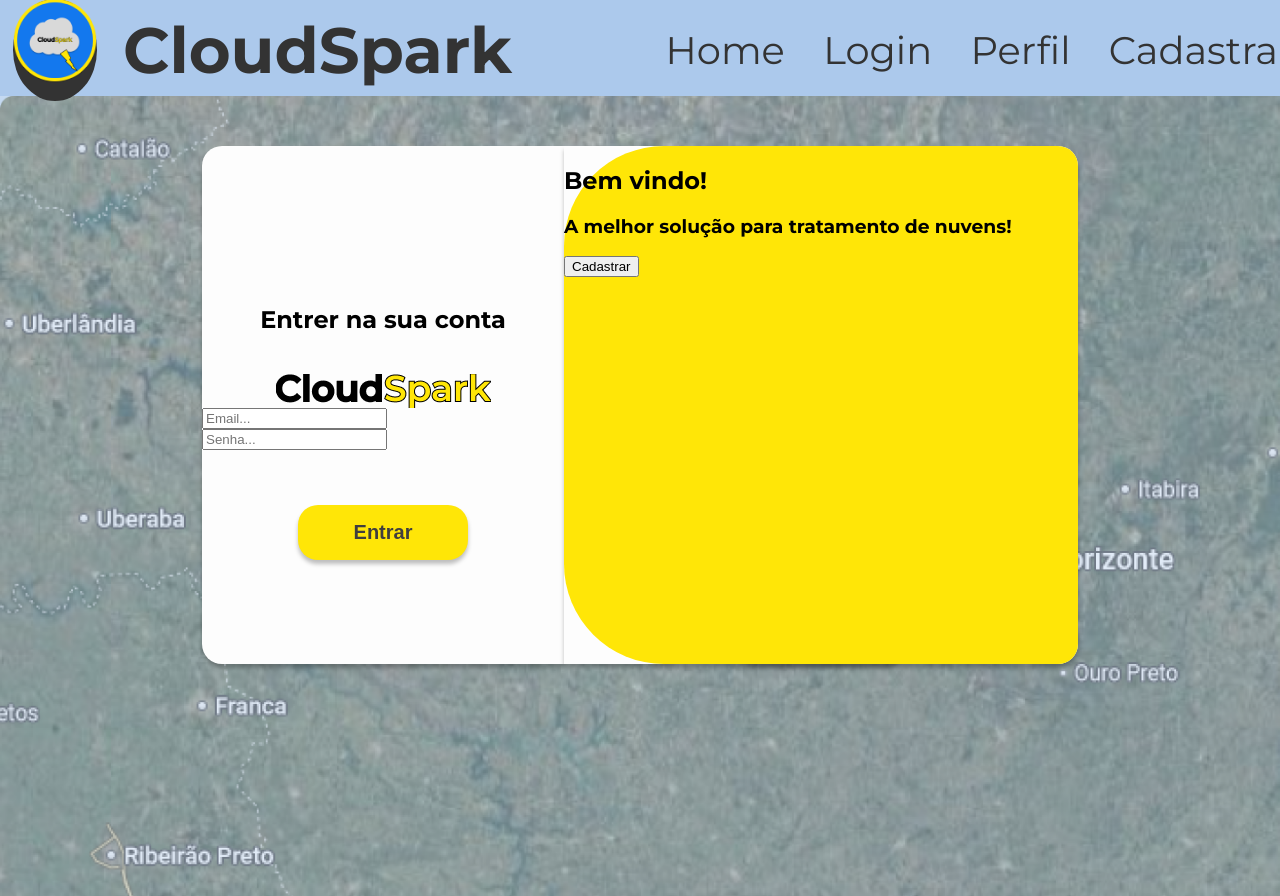
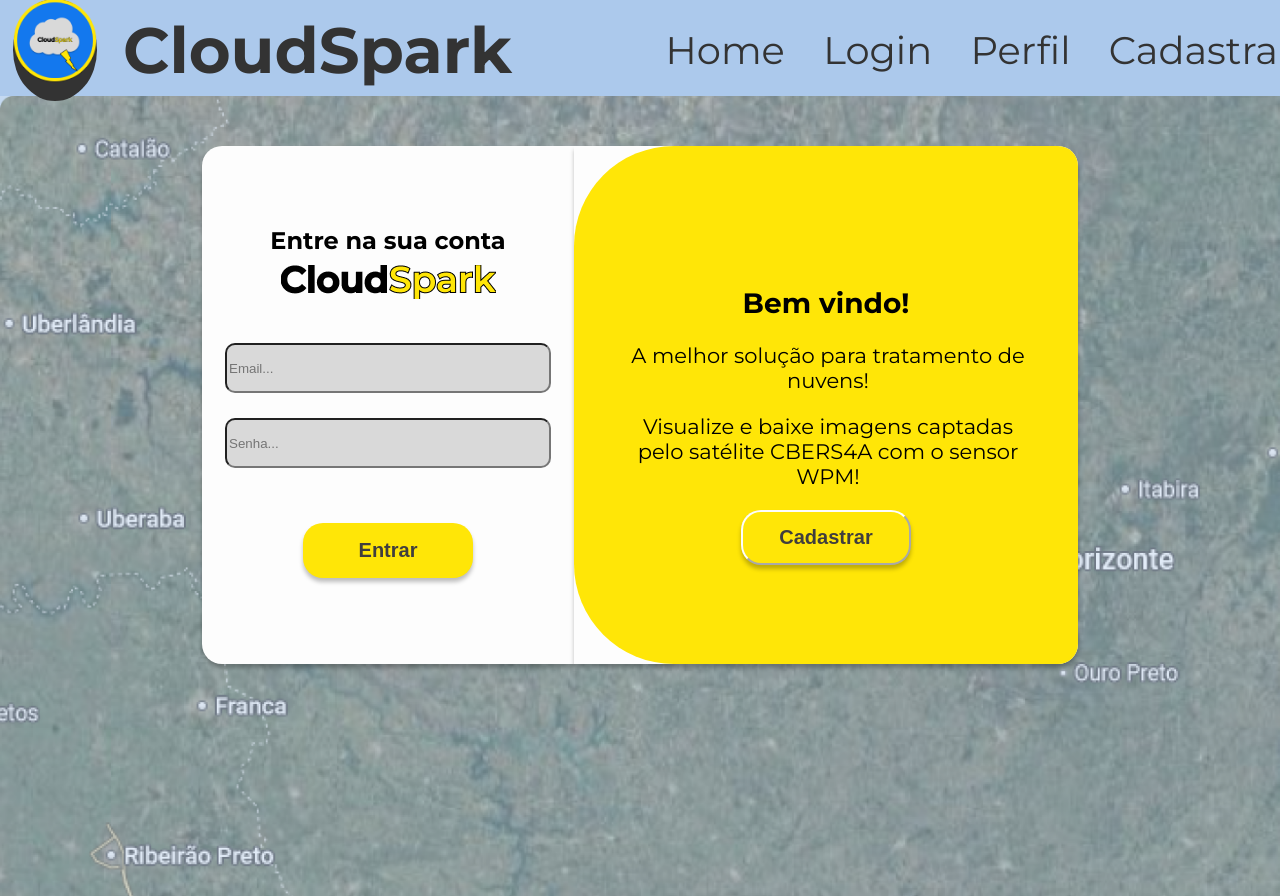
Before and after one commit to CloudSparkTeam/cloudSpark-web, a React (Create React App) app: page /login in a window 1280 px wide. Shown: the top 896 px of the page. Built offline with nearby package versions, Linux system fonts and the light colour scheme.

Commit message:
feat: finalizada nova tela de login

```diff
--- a/src/Pages/NovoLogin/NovoLogin.css
+++ b/src/Pages/NovoLogin/NovoLogin.css
@@ -20,7 +20,7 @@
     height: 480px; /*nao esta sendo aplicado*/
     /* width: 100vw; */
     display: grid;
-    grid-template-columns: 362px 514px;
+    grid-template-columns: 372px 504px;
     justify-content: center;
     align-self: center;
     /* align-items: center;
@@ -92,6 +92,11 @@
     margin-top: 40px;
 }
 
+.posicionarbcadastrar {
+    margin-bottom: 30px;
+
+}
+
 .botao-cadastrar:hover {
     box-shadow: 0px 8px 8px rgba(0, 0, 0, 0.25);
 }
@@ -99,11 +104,12 @@
 .input-cadastro {
     height: 50px;
     width: 400px;
-    border-radius: 15px;
+    border-radius: 10px;
     color: black;
     font-size: 24;              /*nao esta sendo aplicado*/
     font-weight: medium;    /*nao esta sendo aplicado*/
     margin-top: 25px;
+    background-color: #D9D9D9;;
 }
 
 
@@ -117,7 +123,11 @@
 }
 
 .palavra-logo {
-    margin-top: 20px;
+    margin-top: -10px;
+}
+
+#palavra-logo-esquerdo {
+    margin-top: 10px;
 }
 
 .texto-logo {
@@ -140,6 +150,8 @@
     border-bottom-left-radius: 20px;
     border-bottom-right-radius: 100px;
     opacity: 0;
+    pointer-events: none;
+    transition: opacity 0.5s ease, transform 0.5s ease;
 }
 
 .clique-direito {
@@ -154,12 +166,123 @@
     border-bottom-left-radius: 100px;
     border-bottom-right-radius: 20px;
     opacity: 0;
+    pointer-events: none;
+    transition: opacity 0.5s ease, transform 0.5s ease;
 }
 
 .clique-esquerdo.ativo{
     opacity: 1;
+    pointer-events: auto;
 }
 
 .clique-direito.ativo {
     opacity: 1;
+    pointer-events: auto;
 }
+
+.texto2-cliquedireito {
+    text-align: center;
+    justify-content: center;
+    font-size: 18px;
+    width: 400px;
+    margin-left: 54px;
+}
+
+.texto2-cliquedireito h3 {
+    font-weight: 500;
+}
+
+.titulo-cliquedireito {
+    text-align: center;
+    font-size: 28px;
+    margin-top: 140px;
+
+}
+
+.texto2-cliqueesquerdo {
+    text-align: center;
+    font-size: 18px;
+}
+
+.texto2-cliqueesquerdo h3 {
+    font-weight: 500;
+}
+
+.titulo-cliqueesquerdo {
+    text-align: center;
+    font-size: 28px;
+    margin-top: 140px;
+}
+
+.botaodireitocadastrar button {
+    height: 55px;
+    width: 170px;
+    border-radius: 20px;
+    color: #403E3E;
+    background-color: #FFE607;
+    font-size: 20px;
+    font-weight: bold;
+    border-color: #FDFDFD;
+    box-shadow: 0px 4px 4px rgba(0, 0, 0, 0.25);
+    transition: box-shadow 0.3 ease;
+}
+.botaodireitocadastrar {
+    align-items: center;
+    justify-content: center;
+    display: flex;
+}
+
+.botaoesquerdoentrar button {
+    height: 55px;
+    width: 170px;
+    border-radius: 20px;
+    color: #403E3E;
+    background-color: #FFE607;
+    font-size: 20px;
+    font-weight: bold;
+    border-color: #FDFDFD;
+    box-shadow: 0px 4px 4px rgba(0, 0, 0, 0.25);
+    transition: box-shadow 0.3 ease;
+
+}
+
+.botaoesquerdoentrar {
+    align-items: center;
+    justify-content: center;
+    display: flex;
+    flex-direction: column;
+    margin-top: 75px;
+}
+
+.botaoconvidado{
+    padding: 20px;
+}
+
+#bconvidado {
+    font-size: 14px;
+    width: 180px;
+}
+
+.bloco-inputs-novo {
+    display: flex;
+    flex-direction: column;
+    justify-content: center;
+    margin-top: 15px;
+
+}
+
+.inputs-entrar-novo {
+    height: 50px;
+    width: 326px;
+    border-radius: 10px;
+    background-color: #D9D9D9;
+    margin-top: 25px;
+}
+
+.texto-bemvindo {
+    margin-top: -40px;
+}
+
+.posicaologo{
+    margin-top: -20px;
+}
--- a/src/Pages/NovoLogin/NovoLogin.tsx
+++ b/src/Pages/NovoLogin/NovoLogin.tsx
@@ -13,6 +13,8 @@ export default function Login() {
     const [senha, setSenha] = useState("");
     const [nome, setNome] = useState("");
     const [dataNascimento, setDataNascimento] = useState(""); // Novo estado para data de nascimento
+    const [emailEntrar, setEmailEntrar] = useState("");
+    const [senhaEntrar, setSenhaEntrar] = useState("");
 
     const [mostrarCadastro, setMostrarCadastro] = useState(false);
     const handleCadastroClick = () => setMostrarCadastro(true);
@@ -25,9 +27,9 @@ export default function Login() {
 
     const navigate = useNavigate();
 
-    // Função para navegar para a página de login
+    // Função para navegar para a página de home
     function handleNavigation() {
-        navigate("/entrar");
+        navigate("/");
     }
 
     // Função para cadastro
@@ -45,13 +47,40 @@ export default function Login() {
             const response = await axios.post(urlLoginCadastro, objetoUserParaCadastrar);
 
             if (response.status === 201) { // Verifica se há um token
-                navigate("/entrar");
+                navigate("/login");
             } else {
                 window.alert("Cadastro falhou. Verifique as informações fornecidas.");
             }
         } catch (error) {
             console.error("Erro ao realizar o cadastro: ", error);
             window.alert("Não foi possível realizar o cadastro");
+        }
+    }
+    async function handleSubmit() {
+        const urlLogin = "http://localhost:3002/login"; // URL da API
+        const objetoUser = {
+            email: emailEntrar,
+            senha: senhaEntrar
+        };
+
+        try {
+            const response = await axios.post(urlLogin, objetoUser);
+            console.log(response.data);
+
+            if (response.status === 200 && response.data.token) { // Verifica se login foi bem-sucedido e há um token
+                const token = response.data.token;
+
+                // Salvar token no localStorage (ou sessionStorage, se preferir)
+                localStorage.setItem('Token', token);
+
+                // Navega para a página "home"
+                navigate("/");
+            } else {
+                window.alert("Login falhou. Verifique suas credenciais.");
+            }
+        } catch (error) {
+            console.error("Erro ao fazer login: ", error);
+            window.alert("Não foi possível realizar o login");
         }
     }
 
@@ -65,28 +94,30 @@ export default function Login() {
                     <div className="lado-esquerdo">
 
 
-                        <h2 className="texto-bemvindo">Entrer na sua conta</h2>
-                        <img src={logoTexto} className="palavra-logo" alt="Logo"/>
+                        <h2 className="texto-bemvindo">Entre na sua conta</h2>
+                        <div className="posicaologo">
+                        <img src={logoTexto} className="palavra-logo" id="palavra-logo-esquerdo" alt="Logo"/>
+                        </div>
                         <div className="bloco-inputs-novo">
 
                         <input
                             className="inputs-entrar-novo"
                             type="text"
                             placeholder="Email..."
-                            value={email}
-                            onChange={e => setEmail(e.target.value)}
+                            value={emailEntrar}
+                            onChange={e => setEmailEntrar(e.target.value)}
                         />
 
                         <input
                             className="inputs-entrar-novo"
                             type="password"
                             placeholder="Senha..."
-                            value={senha}
-                            onChange={e => setSenha(e.target.value)}
+                            value={senhaEntrar}
+                            onChange={e => setSenhaEntrar(e.target.value)}
                         />
                     </div>
 
-                        <button className="botao-entrar" onClick={handleNavigation}>Entrar</button>
+                        <button className="botao-entrar" onClick={handleSubmit}>Entrar</button>
 
                     </div>
                     <div className="lado-direito">
@@ -124,11 +155,12 @@ export default function Login() {
                             value={dataNascimento}
                             onChange={e => setDataNascimento(e.target.value)}
                         />
-
-                        <button className="botao-cadastrar" onClick={handleCadastro}>Cadastrar</button>
+                        <div className="posicionarbcadastrar">
+                        <button className="botao-cadastrar"  onClick={handleCadastro}>Cadastrar</button>
+                        </div>
                     </div>
                     <div className={`clique-esquerdo ${mostrarCadastro ? 'ativo' : ''}`} id={"clique-esquerdo"}>
-                        <h2>Bem vindo de volta!</h2>
+                        <h2 className="titulo-cliqueesquerdo">Bem vindo de volta!</h2>
                         <div className="texto2-cliqueesquerdo">
                             <h3>Entre na sua conta para poder acessar seu histórico de imagens dentre outras
                             funcionalidades</h3>
@@ -137,13 +169,19 @@ export default function Login() {
                         <button onClick={handleToggle}>
                             Entrar
                         </button>
+                        <div className="botaoconvidado">
+                        <button id="bconvidado" onClick={handleNavigation}>
+                            Entrar como convidado
+                        </button>
+                        </div>
                         </div>
                     </div>
 
                     <div className={`clique-direito ${!mostrarCadastro ? 'ativo' : ''}`}>
-                        <h2>Bem vindo!</h2>
+                        <h2 className="titulo-cliquedireito">Bem vindo!</h2>
                         <div className="texto2-cliquedireito">
                             <h3>A melhor solução para tratamento de nuvens!</h3>
+                            <h3>Visualize e baixe imagens captadas pelo satélite CBERS4A com o sensor WPM!</h3>
                         </div>
                         <div className="botaodireitocadastrar">
                             <button onClick={handleToggle}>
```
